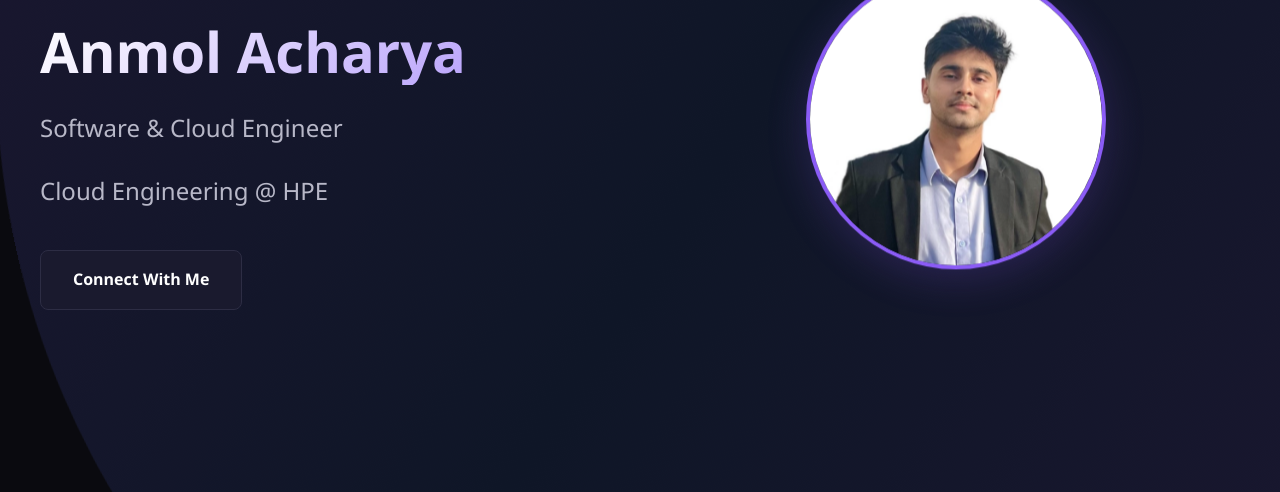
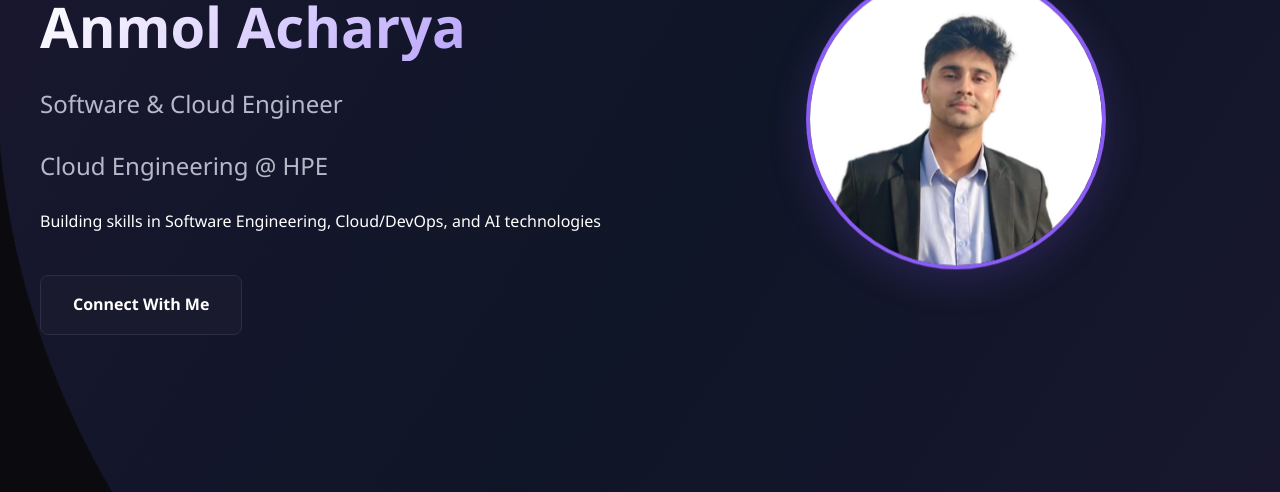
Before and after one commit to AnmolAcharya/personal_portfolio_latest, a plain HTML site: page website/index.html in a window 1280 px wide. Shown: the part 308-800 px from the top of the page. Drawn offline with Linux system fonts and the light colour scheme; no server answers.

Commit message:
Final touches

```diff
--- a/website/index.html
+++ b/website/index.html
@@ -38,8 +38,9 @@
             </a>
                     </div>
           <h1 class="hero-name">Anmol Acharya</h1>
-          <p class="hero-title">Software & Cloud Engineer</p>
-          <p class="hero-title">Cloud Engineering @ HPE</p>
+          <h2 class="hero-title">Software & Cloud Engineer</h2>
+          <h3 class="hero-title">Cloud Engineering @ HPE</h3>
+          <p>Building skills in Software Engineering, Cloud/DevOps, and AI technologies</p>
           <a href="#contact" class="btn-resume">Connect With Me</a>
                 </div>
         <div class="hero-right">
```
